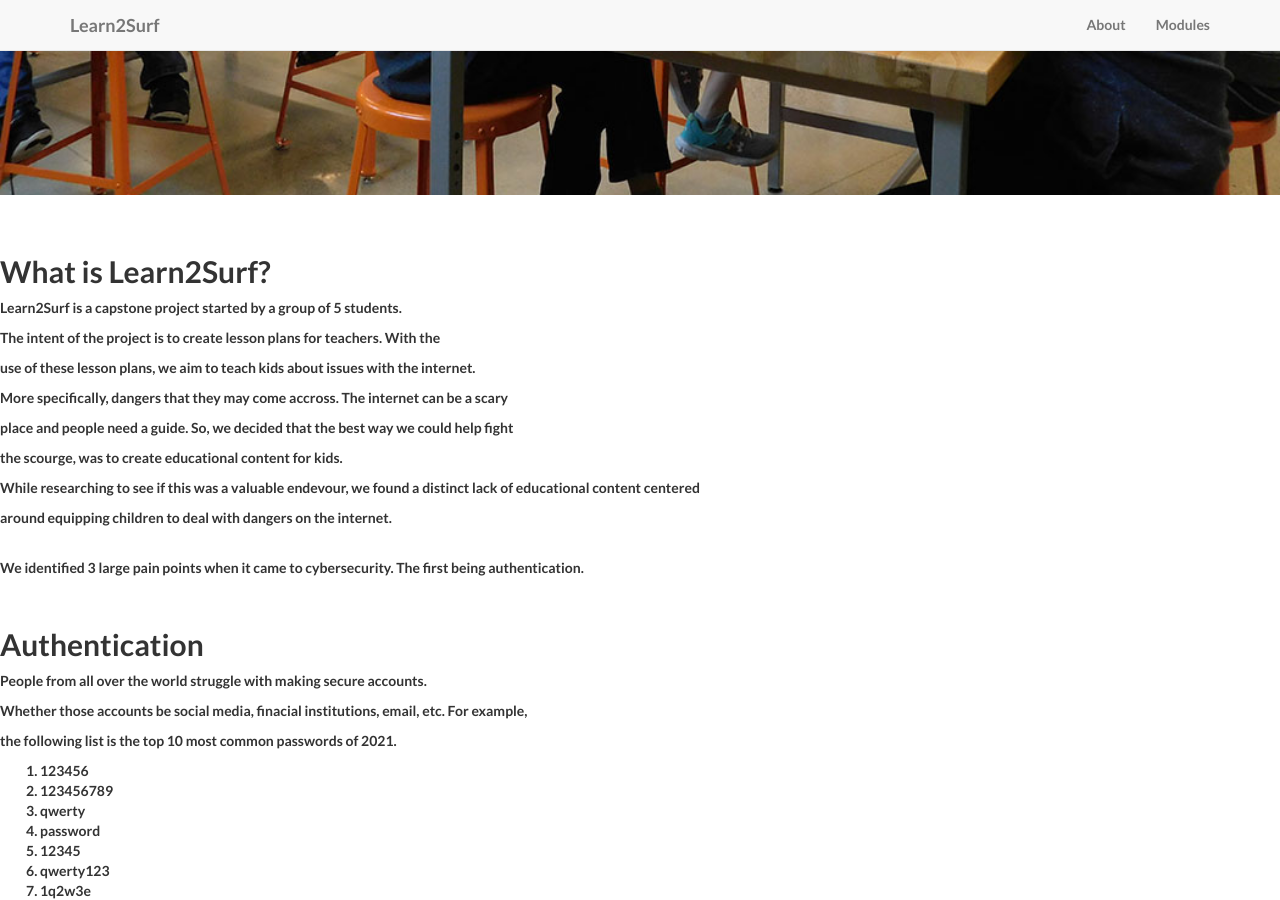
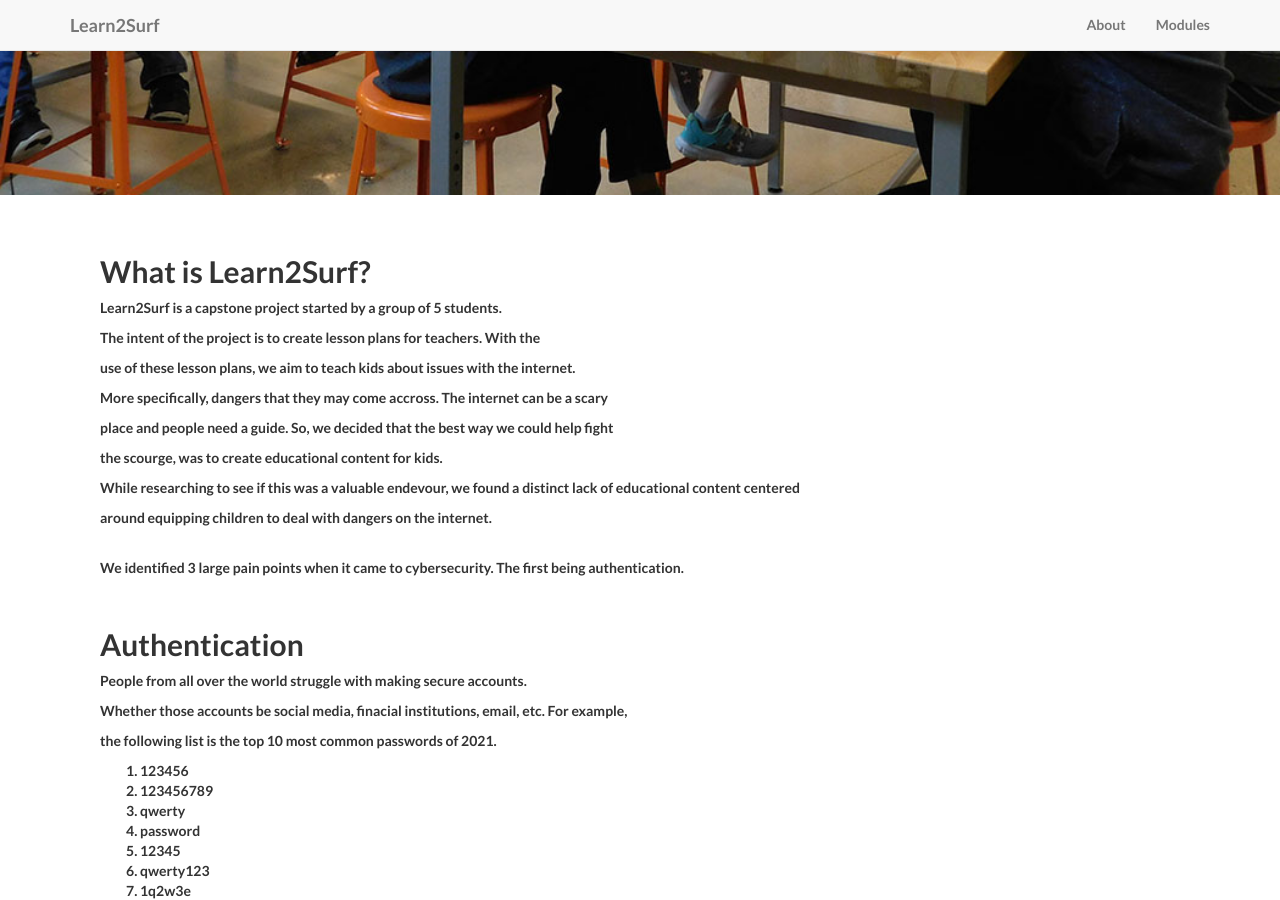
Before and after one commit to Konnor-Filip/Learn2Surf, a Jekyll site: the page built from index.html, in a window 1280 px wide and 900 px high, scrolled down 582 px. Built offline with Jekyll 4.4.1, drawn with Linux system fonts in a browser that asks for light colours.

Commit message:
Adding padding

```diff
--- a/index.html
+++ b/index.html
@@ -36,7 +36,7 @@ subTitle: Teaching Students to Surf the web
 </section>
 
 <!-- About Section -->
-<section id="about">
+<section id="about" style="padding-left: 100px;">
     <div>
         <div>
             <br /><br />
```
